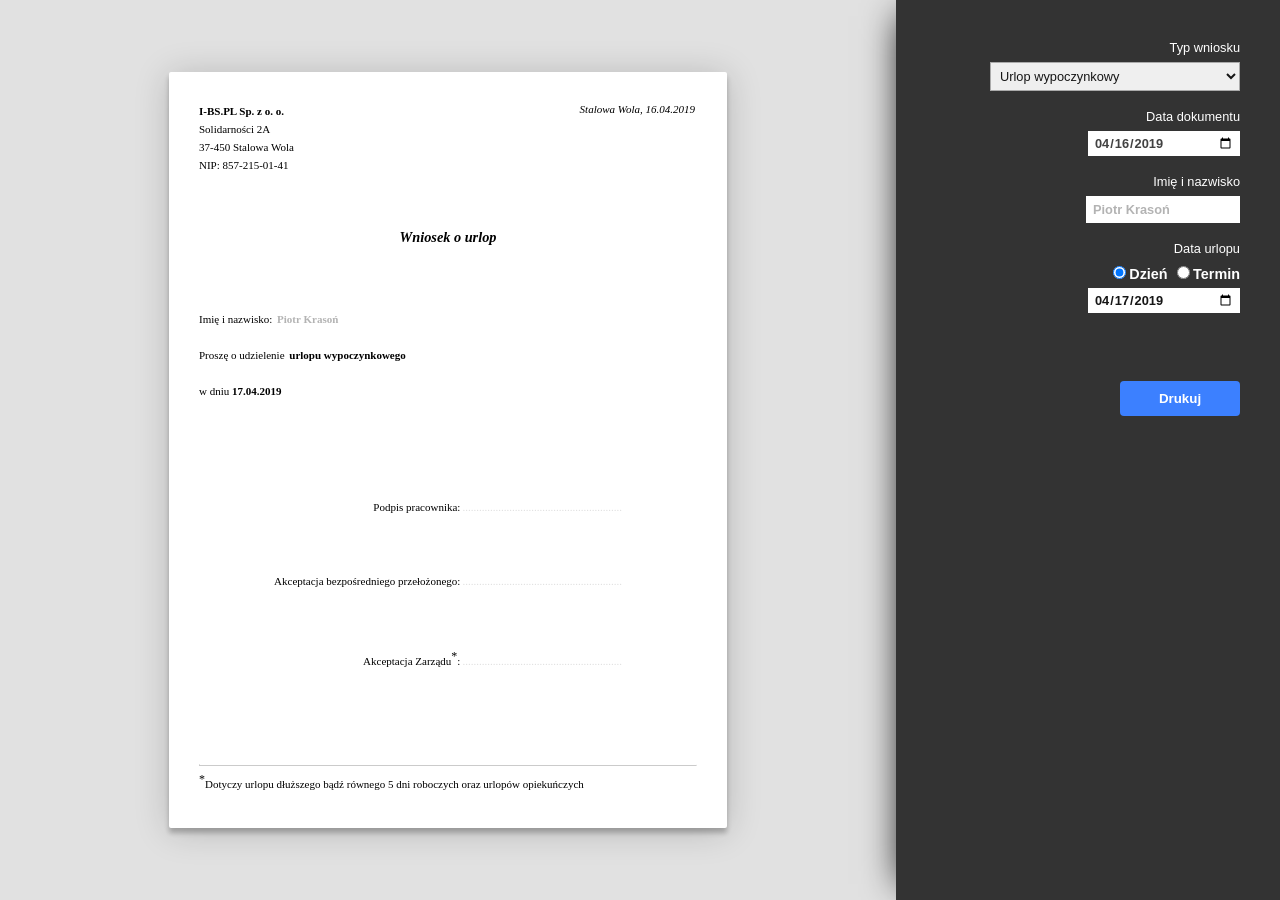
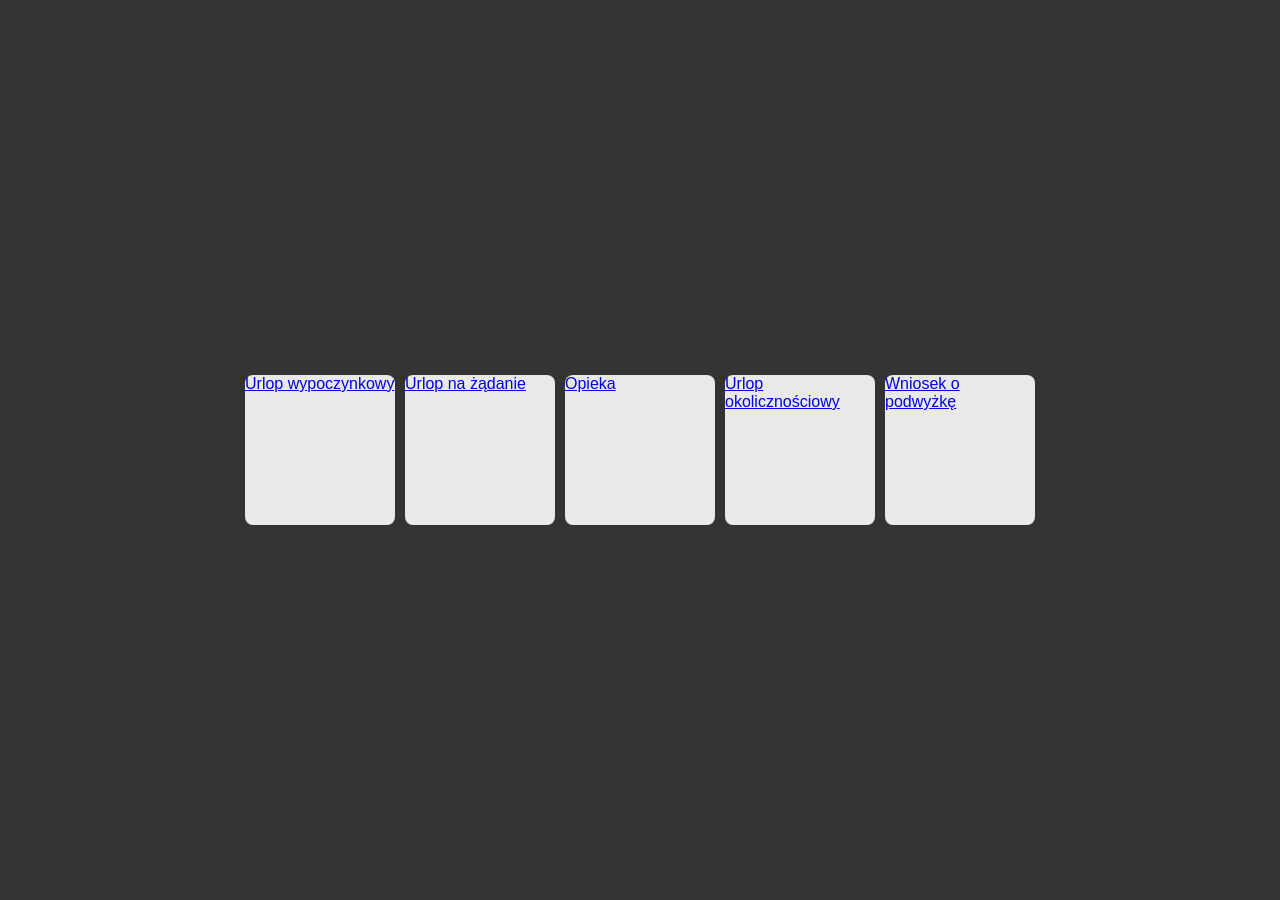
Before and after one commit to pkrason/pkrason.github.io, a Jekyll site: the page index.html, which Jekyll copies as it is, in a window 1280 px wide. Built offline with Jekyll 4.4.1, drawn with Linux system fonts in a browser that asks for light colours.

Commit message:
Zmiana układu i nowe menu

```diff
--- /dev/null
+++ b/css/frontpage.css
@@ -0,0 +1,24 @@
+html {
+    height:100%;
+}
+
+body {
+    background-color: #333333;
+}
+
+.container {
+    display: flex;
+    justify-content: center;
+    align-items: center;
+    height:100vh;
+}
+
+.menu-item {
+    display: inline-block;
+    cursor: pointer;
+    width: 150px;
+    height: 150px;
+    border-radius: 8px;
+    background-color: rgb(233, 233, 233);
+    margin: 5px;
+}
--- a/css/icons.css
+++ /dev/null
@@ -1,33 +0,0 @@
-/* Generated by Glyphter (http://www.glyphter.com) on  Tue Apr 02 2019*/
-@font-face {
-    font-family: 'Glyphter';
-    src: url('../fonts/Glyphter.eot');
-    src: url('../fonts/Glyphter.eot?#iefix') format('embedded-opentype'),
-         url('../fonts/Glyphter.woff') format('woff'),
-         url('../fonts/Glyphter.ttf') format('truetype'),
-         url('../fonts/Glyphter.svg#Glyphter') format('svg');
-    font-weight: normal;
-    font-style: normal;
-}
-[class*='icon-']:before{
-
-   font-family: 'Glyphter';
-   font-style: normal;
-   font-weight: normal;
-   line-height: 1;
-   font-size:20px;
-   -webkit-font-smoothing: antialiased;
-   -moz-osx-font-smoothing: grayscale;
-   transition: all .2s;
-
-
-}
-
-[class*='icon-']:hover:before{
-    cursor: pointer;
-    font-size:24px
-
-}
-
-.icon-2:before{content:'\0041';}
-.icon-1:before{content:'\0042';}
--- a/css/main.css
+++ b/css/main.css
@@ -218,6 +218,11 @@ hr.thin {
     -moz-box-shadow: -10px 0px 36px -16px rgba(0,0,0,1);
     box-shadow: -10px 0px 36px -16px rgba(0,0,0,1);
 }
+.powrot {
+    position: absolute;
+    text-decoration: none;
+    color: #161616;
+}
 
 .btn {
     cursor: pointer;
--- a/documents/urlop_wypoczynkowy.js
+++ /dev/null
@@ -1,61 +0,0 @@
-
-var urlopWypoczynkowy = `
-<div id="urlop-wypoczynkowy">
-
-<div id="dane-firmy">
-    <h4>I-BS.PL Sp. z o. o.</h4>
-    <p>Solidarności 2A<br>
-       37-450 Stalowa Wola<br>
-       NIP: 857-215-01-41<br>
-    </p>
-</div>
-<div id="data">
-    <input type="text" id="aktualna-data" value="${data.value}">${data.value}</input>
-</div>
-
-<div style="clear:both"></div>
-
-<div id="tytul">
-    <h3>Wniosek o urlop</h3>
-</div>
-
-<div style="clear:both"></div>
-
-<div id="dane-pracownika">
-    <p>Imię i nazwisko: <input id="imie-nazwisko-pracownika" type="text" class="pole-do-wypelnienia" placeholder="Piotr Krasoń"></input><br>
-    Proszę o udzielenie <input type="text" class="pole-do-wypelnienia" placeholder="urlopu wypoczynkowego" value="urlopu wypoczynkowego"></input><br>
-    <div id="vacation-day-container" class="">
-        <span id="vacation-term-label">w dniu </span><span id="vacation-day" class="vacation-day"></span>
-    </div>
-    <div id="vacation-term-container" class="invisibility noprint">
-        w terminie od <span id="vacation-term-from" class="vacation-day"></span> do <span id="vacation-term-to" class="vacation-day"></span>
-    </div>
-    </p>
-</div>
-<div style="clear:both"></div>
-<div id="podpis-akceptacje">
-
-    <table class="tab-akceptacje">
-        <tr>
-            <td>Podpis pracownika:</td>
-            <td class="kropki">..........................................................</td>
-        </tr>
-        <tr>
-            <td>Akceptacja bezpośredniego przełożonego:</td>
-            <td class="kropki">..........................................................</td>
-        </tr>
-        <tr>
-            <td>Akceptacja Zarządu<span class="igorny">*</span>:</td>
-            <td class="kropki">..........................................................</td>
-        </tr>
-    </table>
-</div>
-
-<div style="clear:both"></div>
-
-<footer>
-    <hr class="thin">
-    <span class="igorny">*</span><span class="text-stopka">Dotyczy urlopu dłuższego bądź równego 5 dni roboczych oraz urlopów opiekuńczych</span>
-</footer>
-</div>
-`;
--- a/index.html
+++ b/index.html
@@ -5,126 +5,34 @@
     <meta http-equiv="X-UA-Compatible" content="IE=edge">
     <title>Generator dokumentów</title>
     <meta name="viewport" content="width=device-width, initial-scale=1">
+    <link rel="stylesheet" type="text/css" media="screen" href="css/frontpage.css">
     <link rel="stylesheet" type="text/css" media="print" href="css/print.css">
     <link rel="stylesheet" type="text/css" media="screen" href="css/main.css">
-    <link rel="stylesheet" type="text/css" media="screen" href="css/icons.css">
     <script
   src="https://code.jquery.com/jquery-3.3.1.min.js"
   integrity="sha256-FgpCb/KJQlLNfOu91ta32o/NMZxltwRo8QtmkMRdAu8="
   crossorigin="anonymous"></script>
   <script src="js/script.js" defer></script>
-  <script src="documents/urlop_wypoczynkowy.js" defer></script>
 </head>
 <body>
 
-<div id="wrapper">
-
-<div id="tlo-kontener">
-
-    <div id="podglad">
-
-      <div id="urlop-wypoczynkowy">
-
-        <div id="dane-firmy">
-            <h4>I-BS.PL Sp. z o. o.</h4>
-            <p>Solidarności 2A<br>
-               37-450 Stalowa Wola<br>
-               NIP: 857-215-01-41<br>
-            </p>
+    <div class="container">
+        <div class="menu-item">
+            <a href="documents/urlop_wypoczynkowy.html">Urlop wypoczynkowy</a>
         </div>
-        <div id="data">
-            <input type="text" id="aktualna-data"></input>
+        <div class="menu-item">
+            <a href="documents/urlop_na_zadanie.html">Urlop na żądanie</a>
         </div>
-
- <div style="clear:both"></div>
-
-        <div id="tytul">
-            <h3>Wniosek o urlop</h3>
+        <div class="menu-item">
+            <a href="documents/opieka.html">Opieka</a>
         </div>
-
-<div style="clear:both"></div>
-
-        <div id="dane-pracownika">
-            <p>Imię i nazwisko: <input id="imie-nazwisko-pracownika" type="text" class="pole-do-wypelnienia" placeholder="Piotr Krasoń"></input><br>
-            Proszę o udzielenie <input type="text" class="pole-do-wypelnienia" placeholder="urlopu wypoczynkowego" value="urlopu wypoczynkowego"></input><br>
-            <div id="vacation-day-container" class="">
-                <span id="vacation-term-label">w dniu </span><span id="vacation-day" class="vacation-day"></span>
-            </div>
-            <div id="vacation-term-container" class="invisibility noprint">
-                w terminie od <span id="vacation-term-from" class="vacation-day"></span> do <span id="vacation-term-to" class="vacation-day"></span>
-            </div>
-            </p>
+        <div class="menu-item">
+            <a href="documents/urlop_okolicznosciowy.html">Urlop okolicznościowy</a>
         </div>
-        <div style="clear:both"></div>
-        <div id="podpis-akceptacje">
-
-            <table class="tab-akceptacje">
-                <tr>
-                    <td>Podpis pracownika:</td>
-                    <td class="kropki">..........................................................</td>
-                </tr>
-                <tr>
-                    <td>Akceptacja bezpośredniego przełożonego:</td>
-                    <td class="kropki">..........................................................</td>
-                </tr>
-                <tr>
-                    <td>Akceptacja Zarządu<span class="igorny">*</span>:</td>
-                    <td class="kropki">..........................................................</td>
-                </tr>
-            </table>
+        <div class="menu-item">
+            <a href="documents/wniosek_o_podwyzke.html">Wniosek o podwyżkę</a>
         </div>
-
-<div style="clear:both"></div>
-
-        <footer>
-            <hr class="thin">
-            <span class="igorny">*</span><span class="text-stopka">Dotyczy urlopu dłuższego bądź równego 5 dni roboczych oraz urlopów opiekuńczych</span>
-        </footer>
     </div>
-   </div>
-
-</div>
-
-
-<div id="options" class="noprint">
-
-    <form action="#" id="options-form">
-
-        <label for="typ-wniosku" class="custom-label">Typ wniosku</label>
-        <select name="typ-wniosku" id="typ-wniosku">
-                <option value="urlop-wypoczynkowy">Urlop wypoczynkowy</option>
-                <option value="urlop-na-zadanie">Urlop na żądanie</option>
-                <option value="urlop-okolicznosciowy" disabled>Urlop okolicznościowy</option>
-                <option value="opieka" disabled>Opieka</option>
-                <option value="wniosek-podwyzka" disabled>Wniosek o podwyżkę</option>
-        </select>
-        <p>&nbsp;</p>
-        <label for="data-dokumentu" class="custom-label">Data dokumentu</label>
-        <input id="data-dokumentu" type="date" name="data-dokumentu" class="pole-data-dokumentu" placeholder="" value="">
-
-        <p>&nbsp;</p>
-        <label for="imie-nazwisko" class="custom-label">Imię i nazwisko</label>
-        <input id="imie-nazwisko" type="text" name="imie-nazwisko" class="options-form-elements" placeholder="Piotr Krasoń">
-
-        <p>&nbsp;</p>
-        <label for="vacation-term" class="custom-label">Data urlopu</label>
-            <label class="radio"><input id="radio-day" type="radio" name="vacation-term" checked="checked">Dzień</label>
-            <label class="radio"><input id="radio-term" type="radio" name="vacation-term">Termin</label>
-            <div class="vacation-time-container">
-                <div id="vacation-time" class="">
-                <input id="vacation-day-options" type="date" name="czas" class="options-form-elements" placeholder=""></input>
-                </div>
-                <!-- OR -->
-                <div id="vacation-from-to" class="invisibility">
-                <span class="term-label">Od</span> <input id="vacation-term-from-options" type="date" name="czas" class="options-form-elements" placeholder=""></input> <span class="term-label">do </span>
-                <input  id="vacation-term-to-options" type="date" name="czas" class="options-form-elements" placeholder=""></input>
-                </div>
-            </div>
-        <p>&nbsp;</p>
-        <button id="drukowanie" class="btn print-btn">Drukuj</button>
-    </form>
-</div>
-</div>
 
 </body>
 </html>
--- a/js/script.js
+++ b/js/script.js
@@ -13,18 +13,17 @@ var proposalType = document.querySelector('#typ-wniosku'),
 
 // View elements variables
 var vacationTermFrom = document.querySelector('#vacation-term-from'),
-    vacationTermTo = document.querySelector('#vacation-term-to');
+    vacationTermTo = document.querySelector('#vacation-term-to'),
+    data = document.querySelector('#aktualna-data');
 
 
-var data = document.querySelector('#aktualna-data');
+    function leadingZero(i) {
 
-function leadingZero(i) {
+        if (i < 10) {
+            return '0' + i;
+        } else return i;
 
-    if (i < 10) {
-        return '0' + i;
-    } else return i;
-
-}
+    }
 
 // Dates
 const currentDate = new Date();
@@ -33,6 +32,8 @@ var dataTomorrow = `${leadingZero(currentDate.getDate()+1)}.${leadingZero(curren
 var specialDataFormat = `${currentDate.getFullYear()}-${leadingZero(currentDate.getMonth()+1)}-${leadingZero(currentDate.getDate())}`;
 var specialDataFormatTomorrow = `${currentDate.getFullYear()}-${leadingZero(currentDate.getMonth()+1)}-${leadingZero(currentDate.getDate()+1)}`;
 var specialDataFormatAfterTomorrow = `${currentDate.getFullYear()}-${leadingZero(currentDate.getMonth()+1)}-${leadingZero(currentDate.getDate()+3)}`;
+
+
 
 // Setting value of date on view
 data.value = `Stalowa Wola, ${dataNow}`;
@@ -65,7 +66,7 @@ function fillDocumentDate(){
     var rok = dataDocumentDotted.substr(0,4),
     miesiac = dataDocumentDotted.substr(5,2),
     dzien = dataDocumentDotted.substr(8,2);``
-    var dataDocumentDotted = `${dzien}.${miesiac}.${rok}`;
+    dataDocumentDotted = `${dzien}.${miesiac}.${rok}`;
 
     // Filling document date on view
     data.value = `Stalowa Wola, ${dataDocumentDotted}`;
@@ -116,7 +117,11 @@ function fillNameSurname(){
 function proposalChange() {
     switch (proposalType.value) {
         case "urlop-wypoczynkowy":
-        document.getElementById('podglad').innerHTML = `${urlopWypoczynkowy}`;
+        newDiv = document.createElement("div");
+        newDiv.innerHTML = `<h1>Hi there and greetings!</h1><span id="aktualna-data">${data.value}</span>`;
+        document.getElementById('podglad').appendChild(newDiv);
+        documentDateOptions.addEventListener('input', fillDocumentDate);
+        data.value = `Stalowa Wola, ${documentDateOptions.value}`;
         break;
         case "urlop-na-zadanie":
         document.getElementById('podglad').innerHTML = 'Urlop na żądanie';
```
Also changed, not shown: documents/urlop_na_zadanie.html (added, +120 -0 lines), documents/urlop_wypoczynkowy.html (added, +121 -0 lines).
